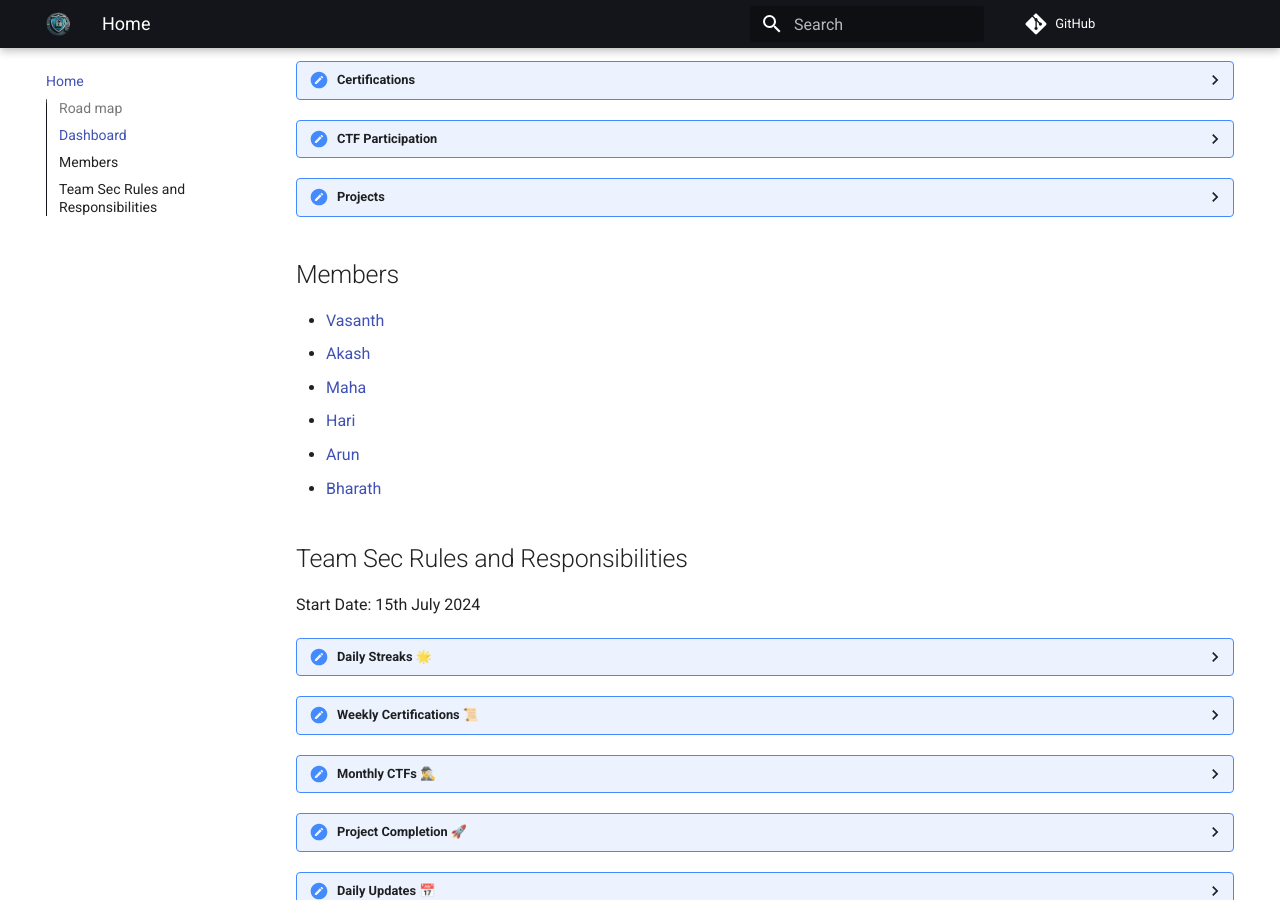
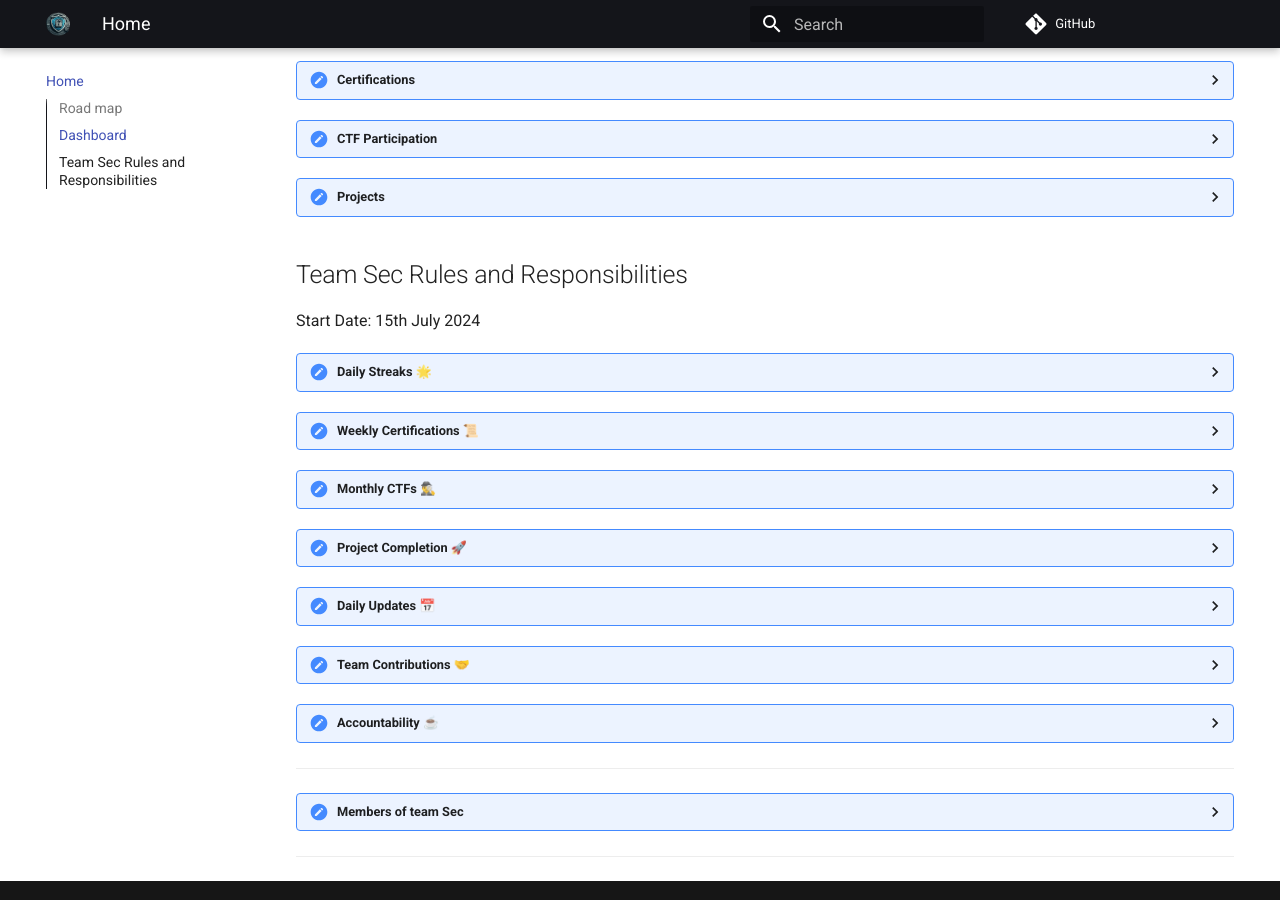
Before and after one commit to mr3xplorer/team_sec, an MkDocs documentation site: the page built from docs/index.md, in a window 1280 px wide and 900 px high, scrolled down 462 px. Built offline with MkDocs 1.6.1 and Material for MkDocs 9.7.7, drawn with Linux system fonts in a browser that asks for light colours; comment, search, counter and statistics services are not loaded.

Commit message:
Update index.md

```diff
--- a/docs/index.md
+++ b/docs/index.md
@@ -37,17 +37,6 @@
   <p>Information on ongoing and completed projects, including documentation and status updates.</p>
 </details>
 
-## Members
-
-<ul>
-  <li><a href="Vasanth/vasanth.md">Vasanth</a></li>
-  <li><a href="Akash/akash.md">Akash</a></li>
-  <li><a href="Maha/maha.md">Maha</a></li>
-  <li><a href="Hari/hari.md">Hari</a></li>
-  <li><a href="Arun/arun.md">Arun</a></li>
-  <li><a href="Bharath/bharat.md">Bharath</a></li>
-</ul>
-
 ## Team Sec Rules and Responsibilities
 Start Date: 15th July 2024
 
@@ -84,8 +73,6 @@
   <p>All team members will be contributors to the repository for easy collaboration.</p>
 </details>
 
----
-
 <details>
   <summary><strong>Accountability ☕</strong></summary>
   <ul>
@@ -95,3 +82,19 @@
 </details>
 
 ---
+
+<details>
+  <summary><strong>Members of team Sec</strong></summary>
+
+  <ul>
+    <li><a href="Vasanth/vasanth.md">Vasanth</a></li>
+    <li><a href="Akash/akash.md">Akash</a></li>
+    <li><a href="Maha/maha.md">Maha</a></li>
+    <li><a href="Hari/hari.md">Hari</a></li>
+    <li><a href="Arun/arun.md">Arun</a></li>
+    <li><a href="Bharath/bharat.md">Bharath</a></li>
+  </ul>
+
+</details>
+
+---
```
